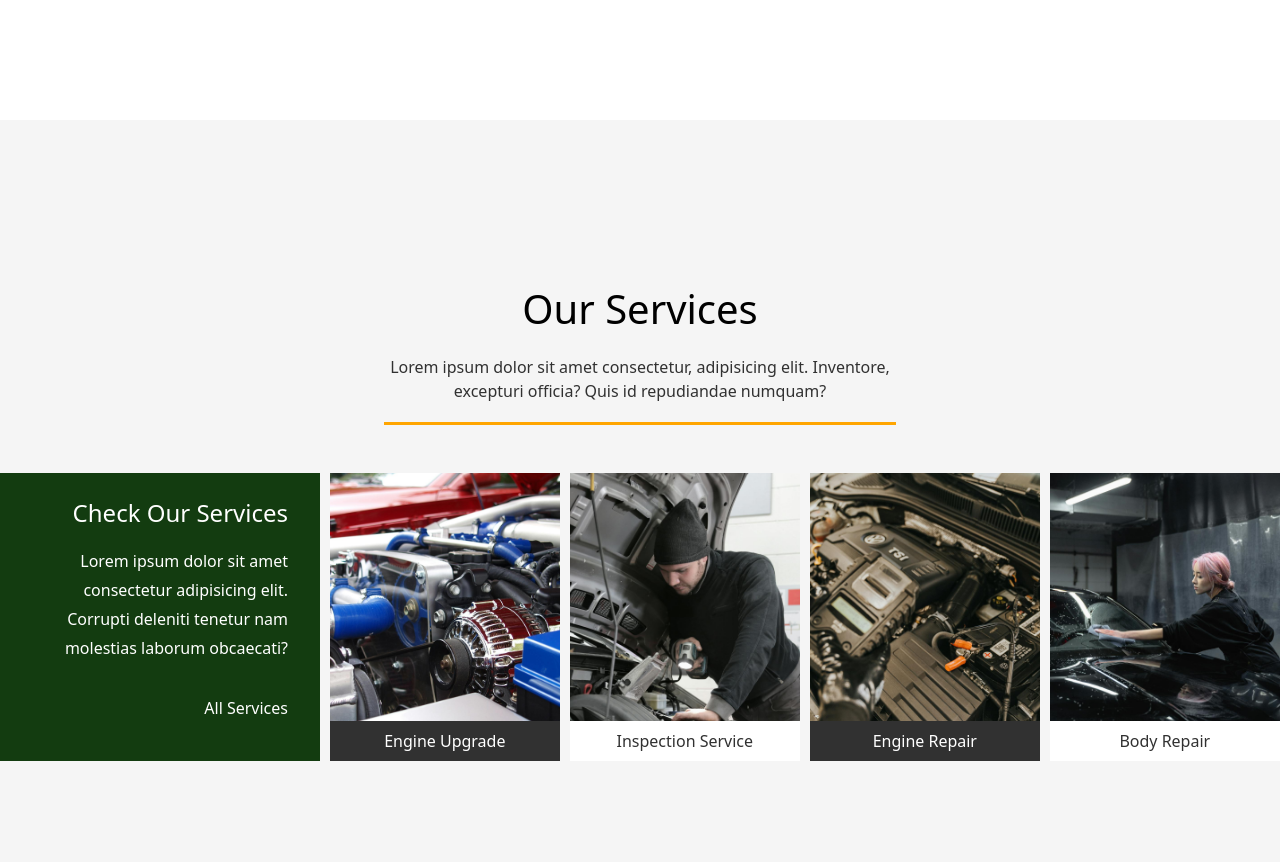
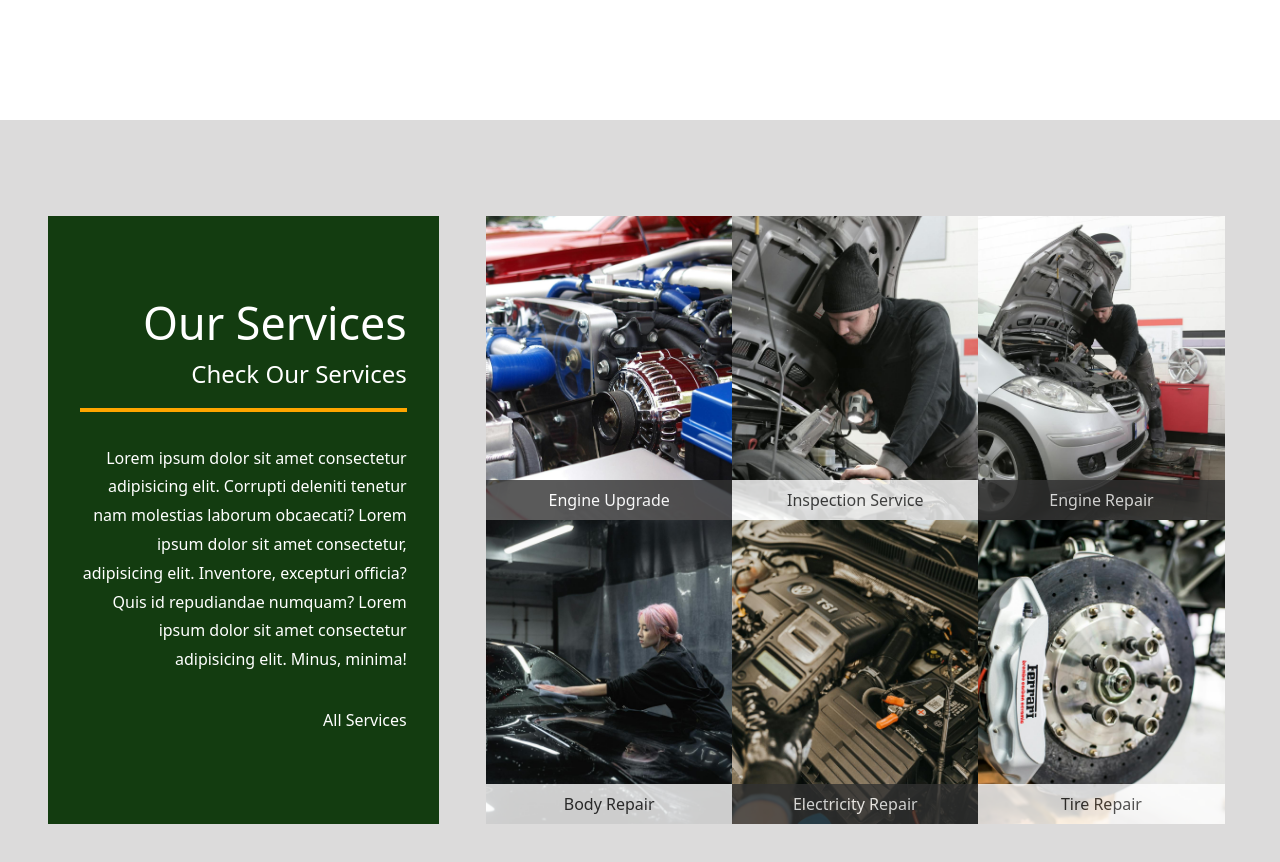
Before and after one commit to ardiantohendy/car-repair-app-reactjs, a React (Vite) app: page / in a window 1280 px wide. Shown: the part 1480-2342 px from the top of the page. Built offline with nearby package versions, Linux system fonts and the light colour scheme.

Commit message:
new commit = restyling services page

```diff
--- a/src/components/ServicesPage.jsx
+++ b/src/components/ServicesPage.jsx
@@ -2,17 +2,23 @@ const ServicesPage = () => {
   return (
     <>
       <div className="servicePage">
-        <div className="top">
+        {/* <div className="top">
           <h2>Our Services</h2>
           <p>Lorem ipsum dolor sit amet consectetur, adipisicing elit. Inventore, excepturi officia? Quis id repudiandae numquam?</p>
           <hr />
-        </div>
+        </div> */}
         <div className="bot">
           <div className="box1">
+            <h2>Our Services</h2>
             <h3>Check Our Services</h3>
-            <p>Lorem ipsum dolor sit amet consectetur adipisicing elit. Corrupti deleniti tenetur nam molestias laborum obcaecati?</p>
+            <hr />
+            <p>
+              Lorem ipsum dolor sit amet consectetur adipisicing elit. Corrupti deleniti tenetur nam molestias laborum obcaecati? Lorem ipsum dolor sit amet consectetur, adipisicing elit. Inventore, excepturi officia? Quis id repudiandae
+              numquam? Lorem ipsum dolor sit amet consectetur adipisicing elit. Minus, minima!
+            </p>
             <p className="bold">All Services</p>
           </div>
+          <div className="boxList">
             <div className="box box2">
               <p>Engine Upgrade</p>
             </div>
@@ -25,6 +31,13 @@ const ServicesPage = () => {
             <div className="box box5">
               <p>Body Repair</p>
             </div>
+            <div className="box box6">
+              <p>Electricity Repair</p>
+            </div>
+            <div className="box box7">
+              <p>Tire Repair</p>
+            </div>
+          </div>
         </div>
       </div>
     </>
--- a/src/index.css
+++ b/src/index.css
@@ -204,30 +204,25 @@ body .homePage {
 body .servicePage {
   width: 100%;
   height: 100vh;
-  background-color: whitesmoke;
+  padding: 6rem 3rem;
+  background-color: rgb(220, 219, 219);
   display: flex;
   flex-direction: column;
   align-items: center;
   justify-content: center;
 }
 
-.servicePage .top {
-  text-align: center;
-  width: 40%;
+.servicePage h2 {
+  font-size: 2.8rem;
+  font-weight: 500;
 }
 
-.servicePage .top h2 {
-  font-size: 2.5rem;
-  font-weight: 500;
-  margin-bottom: 1rem;
-}
-
-.servicePage .top hr {
+.servicePage hr {
   width: 100%;
   height: 0.2rem;
   background-color: orange;
   border: none;
-  margin-bottom: 3rem;
+  margin: 1rem 0;
 }
 
 .servicePage .top p {
@@ -237,13 +232,13 @@ body .servicePage {
 
 .servicePage .bot {
   width: 100%;
-  height: 18rem;
+  height: 100%;
   display: flex;
   justify-content: space-between;
 }
 
 .servicePage .bot .box1 {
-  width: 25%;
+  width: 33%;
   height: 100%;
   padding: 1rem 2rem 1rem 2rem;
   background-color: rgb(19, 60, 16);
@@ -268,9 +263,14 @@ body .servicePage {
   font-weight: 400;
 }
 
+.servicePage .bot .boxList {
+  display: flex;
+  width: 63%;
+  flex-wrap: wrap;
+}
+
 .servicePage .bot .box {
-  width: 18%;
-  height: 100%;
+  width: 33%;
   display: flex;
   align-items: end;
   justify-content: center;
@@ -282,6 +282,7 @@ body .servicePage {
   font-weight: 300;
   width: 100%;
   text-align: center;
+  opacity: 80%;
   background-color: rgb(49, 49, 49);
 }
 
@@ -291,6 +292,11 @@ body .servicePage {
 }
 
 .servicePage .bot .box5 p {
+  background-color: white;
+  color: rgb(49, 49, 49);
+}
+
+.servicePage .bot .box7 p {
   background-color: white;
   color: rgb(49, 49, 49);
 }
@@ -308,7 +314,7 @@ body .servicePage {
 }
 
 .servicePage .bot .box4 {
-  background: url(./assets/image/service5.jpg);
+  background: url(./assets/image/service3.jpg);
   background-position: center;
   background-size: cover;
 }
@@ -318,3 +324,15 @@ body .servicePage {
   background-position: center;
   background-size: cover;
 }
+
+.servicePage .bot .box6 {
+  background: url(./assets/image/service5.jpg);
+  background-position: center;
+  background-size: cover;
+}
+
+.servicePage .bot .box7 {
+  background: url(./assets/image/service6.jpg);
+  background-position: center;
+  background-size: cover;
+}
```
Also changed, not shown: src/assets/image/service6.jpg (added), src/components/ProcessPage.jsx (added). Lines whose indentation alone changed are shown as unchanged.
